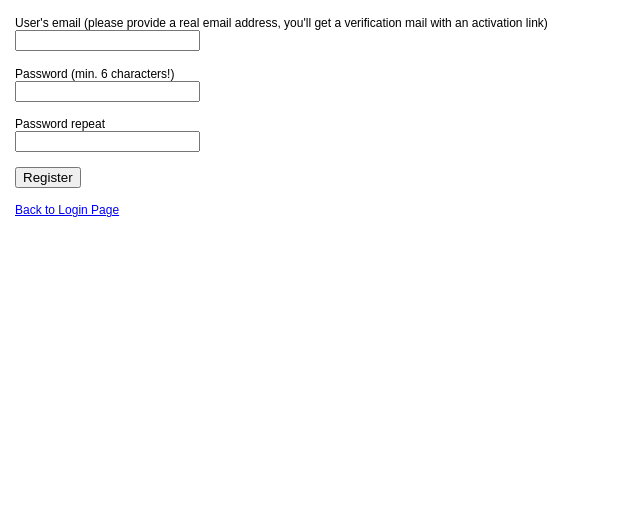
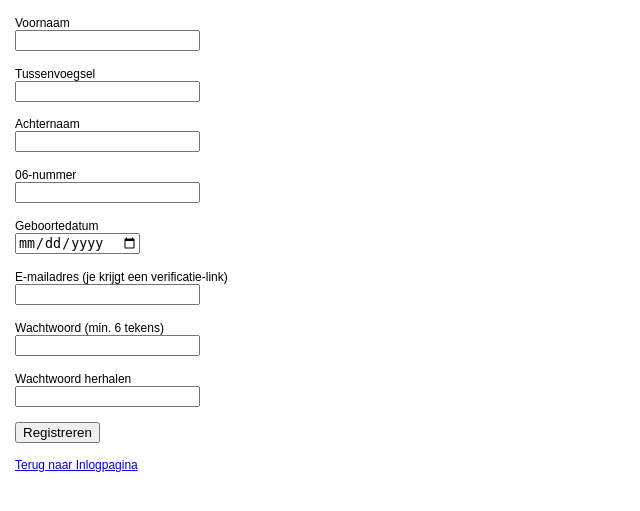
Before and after one commit to RAUW/RAUW, a PHP site: page /register.php in a window 1280 px wide. Shown: the top 511 px of the page, without its empty margins (0-640 px from the left). Run offline with PHP 8.4, Linux system fonts and the light colour scheme; some libraries are stand-ins or nearby versions.

Commit message:
Updated php-login-advanced-2
Extra fields during registration
Dutch language

```diff
--- a/php-login-advanced-2/classes/Login.php
+++ b/php-login-advanced-2/classes/Login.php
@@ -65,6 +65,7 @@ class Login
         // if user tried to log out
         if (isset($_GET["logout"])) {
             $this->doLogout();
+
 
         // if user has an active session on the server
         } elseif (!empty($_SESSION['user_email']) && ($_SESSION['user_logged_in'] == 1)) {
@@ -201,6 +202,7 @@ class Login
                         // write user data into PHP SESSION [a file on your server]
                         $_SESSION['user_id'] = $result_row->user_id;
                         $_SESSION['user_email'] = $result_row->user_email;
+                        $_SESSION['first_name'] = $result_row->first_name;
                         $_SESSION['user_logged_in'] = 1;
 
                         // declare user id, set the login status to true
@@ -274,6 +276,7 @@ class Login
                 // write user data into PHP SESSION [a file on your server]
                 $_SESSION['user_id'] = $result_row->user_id;
                 $_SESSION['user_email'] = $result_row->user_email;
+                $_SESSION['first_name'] = $result_row->first_name;
                 $_SESSION['user_logged_in'] = 1;
 
                 // declare user id, set the login status to true
@@ -566,7 +569,7 @@ class Login
         $mail->Subject = EMAIL_PASSWORDRESET_SUBJECT;
 
         $link    = EMAIL_PASSWORDRESET_URL.'?user_email='.urlencode($user_email).'&verification_code='.urlencode($user_password_reset_hash);
-        $mail->Body = EMAIL_PASSWORDRESET_CONTENT . ' ' . $link;
+        $mail->Body = EMAIL_PASSWORDRESET_CONTENT.$link;
 
         if(!$mail->Send()) {
             $this->errors[] = MESSAGE_PASSWORD_RESET_MAIL_FAILED . $mail->ErrorInfo;
--- a/php-login-advanced-2/classes/Registration.php
+++ b/php-login-advanced-2/classes/Registration.php
@@ -33,7 +33,7 @@ class Registration
 
         // if we have such a POST request, call the registerNewUser() method
         if (isset($_POST["register"])) {
-            $this->registerNewUser($_POST['user_email'], $_POST['user_password_new'], $_POST['user_password_repeat']);
+            $this->registerNewUser($_POST['user_email'], $_POST['user_password_new'], $_POST['user_password_repeat'], $_POST['first_name'], $_POST['middle_name'], $_POST['last_name'], $_POST['telephone_number'], $_POST['date_of_birth']);
         // if we have such a GET request, call the verifyNewUser() method
         } else if (isset($_GET["id"]) && isset($_GET["verification_code"])) {
             $this->verifyNewUser($_GET["id"], $_GET["verification_code"]);
@@ -71,7 +71,7 @@ class Registration
      * handles the entire registration process. checks all error possibilities, and creates a new user in the database if
      * everything is fine
      */
-    private function registerNewUser($user_email, $user_password, $user_password_repeat)
+    private function registerNewUser($user_email, $user_password, $user_password_repeat, $first_name, $middle_name, $last_name, $telephone_number, $date_of_birth)
     {
         // we just remove extra space on username and email
         $user_email = trim($user_email);
@@ -82,6 +82,8 @@ class Registration
             $this->errors[] = MESSAGE_EMAIL_EMPTY;
         } elseif (strlen($user_email) > 64) {
             $this->errors[] = MESSAGE_EMAIL_TOO_LONG;
+        } elseif (strlen($telephone_number) > 10) {
+            $this->errors[] = MESSAGE_PHONE_TOO_LONG;
         } elseif (!filter_var($user_email, FILTER_VALIDATE_EMAIL)) {
             $this->errors[] = MESSAGE_EMAIL_INVALID;
         } elseif (empty($user_password) || empty($user_password_repeat)) {
@@ -119,9 +121,14 @@ class Registration
                 $user_activation_hash = sha1(uniqid(mt_rand(), true));
 
                 // write new users data into database
-                $query_new_user_insert = $this->db_connection->prepare('INSERT INTO gebruikers (user_password_hash, user_email, user_activation_hash, user_registration_ip, user_registration_datetime) VALUES(:user_password_hash, :user_email, :user_activation_hash, :user_registration_ip, now())');
+                $query_new_user_insert = $this->db_connection->prepare('INSERT INTO gebruikers (user_password_hash, user_email, first_name, middle_name, last_name, telephone_number, date_of_birth, user_activation_hash, user_registration_ip, user_registration_datetime) VALUES(:user_password_hash, :user_email, :first_name, :middle_name, :last_name, :telephone_number, :date_of_birth, :user_activation_hash, :user_registration_ip, now())');
                 $query_new_user_insert->bindValue(':user_password_hash', $user_password_hash, PDO::PARAM_STR);
                 $query_new_user_insert->bindValue(':user_email', $user_email, PDO::PARAM_STR);
+                $query_new_user_insert->bindValue(':first_name', $first_name, PDO::PARAM_STR);
+                $query_new_user_insert->bindValue(':middle_name', $middle_name, PDO::PARAM_STR);
+                $query_new_user_insert->bindValue(':last_name', $last_name, PDO::PARAM_STR);
+                $query_new_user_insert->bindValue(':telephone_number', $telephone_number, PDO::PARAM_STR);
+                $query_new_user_insert->bindValue(':date_of_birth', $date_of_birth, PDO::PARAM_STR);
                 $query_new_user_insert->bindValue(':user_activation_hash', $user_activation_hash, PDO::PARAM_STR);
                 $query_new_user_insert->bindValue(':user_registration_ip', $_SERVER['REMOTE_ADDR'], PDO::PARAM_STR);
                 $query_new_user_insert->execute();
@@ -188,7 +195,7 @@ class Registration
         $link = EMAIL_VERIFICATION_URL.'?id='.urlencode($user_id).'&verification_code='.urlencode($user_activation_hash);
 
         // the link to your register.php, please set this value in config/email_verification.php
-        $mail->Body = EMAIL_VERIFICATION_CONTENT.' '.$link;
+        $mail->Body = EMAIL_VERIFICATION_CONTENT.$link;
 
         if(!$mail->Send()) {
             $this->errors[] = MESSAGE_VERIFICATION_MAIL_NOT_SENT . $mail->ErrorInfo;
--- a/php-login-advanced-2/config/config.php
+++ b/php-login-advanced-2/config/config.php
@@ -64,7 +64,7 @@ define("COOKIE_SECRET_KEY", "");
 define("EMAIL_USE_SMTP", false);
 define("EMAIL_SMTP_HOST", "ssl://smtp.upcmail.nl");
 define("EMAIL_SMTP_AUTH", true);
-define("EMAIL_SMTP_USERNAME", "");
+define("EMAIL_SMTP_USERNAME", "info@rauwamsterdam.com");
 define("EMAIL_SMTP_PASSWORD", "");
 define("EMAIL_SMTP_PORT", 465);
 define("EMAIL_SMTP_ENCRYPTION", "ssl");
@@ -74,10 +74,10 @@ define("EMAIL_SMTP_ENCRYPTION", "ssl");
  * Set the absolute URL to password_reset.php, necessary for email password reset links
  */
 define("EMAIL_PASSWORDRESET_URL", "http://rauwamsterdam.com/php-login-advanced-2/password_reset.php");
-define("EMAIL_PASSWORDRESET_FROM", "no-reply@example.com");
-define("EMAIL_PASSWORDRESET_FROM_NAME", "My Project");
-define("EMAIL_PASSWORDRESET_SUBJECT", "Password reset for PROJECT XY");
-define("EMAIL_PASSWORDRESET_CONTENT", "Please click on this link to reset your password:");
+define("EMAIL_PASSWORDRESET_FROM", "no-reply@rauwamsterdam.com");
+define("EMAIL_PASSWORDRESET_FROM_NAME", "RAUW amsterdam");
+define("EMAIL_PASSWORDRESET_SUBJECT", "Wachtwoord reset voor RAUW-account");
+define("EMAIL_PASSWORDRESET_CONTENT", "Klik op onderstaande link om je wachtwoord te resetten:\n\nMocht je vragen hebben, contact ons dan via www.rauwamsterdam.com.\n\n");
 
 /**
  * Configuration for: verification email data
@@ -85,9 +85,9 @@ define("EMAIL_PASSWORDRESET_CONTENT", "Please click on this link to reset your p
  */
 define("EMAIL_VERIFICATION_URL", "http://www.rauwamsterdam.com/php-login-advanced-2/register.php");
 define("EMAIL_VERIFICATION_FROM", "no-reply@rauwamsterdam.com");
-define("EMAIL_VERIFICATION_FROM_NAME", "My Project");
-define("EMAIL_VERIFICATION_SUBJECT", "Account activation for PROJECT XY");
-define("EMAIL_VERIFICATION_CONTENT", "Please click on this link to activate your account:");
+define("EMAIL_VERIFICATION_FROM_NAME", "RAUW amsterdam");
+define("EMAIL_VERIFICATION_SUBJECT", "Activeer je RAUW-account");
+define("EMAIL_VERIFICATION_CONTENT", "Klik op onderstaande link om je account te activeren.\n\nMocht je vragen hebben, contact ons dan via www.rauwamsterdam.com.\n\n");
 
 /**
  * Configuration for: Hashing strength
--- a/php-login-advanced-2/edit.php
+++ b/php-login-advanced-2/edit.php
@@ -12,7 +12,7 @@ if (version_compare(PHP_VERSION, '5.3.7', '<')) {
 require_once('config/config.php');
 
 // include the to-be-used language, english by default. feel free to translate your project and include something else
-require_once('translations/en.php');
+require_once('translations/nl.php');
 
 // include the PHPMailer library
 require_once('libraries/PHPMailer.php');
--- a/php-login-advanced-2/index.php
+++ b/php-login-advanced-2/index.php
@@ -22,7 +22,7 @@ if (version_compare(PHP_VERSION, '5.3.7', '<')) {
 require_once('config/config.php');
 
 // include the to-be-used language, english by default. feel free to translate your project and include something else
-require_once('translations/en.php');
+require_once('translations/nl.php');
 
 // include the PHPMailer library
 require_once('libraries/PHPMailer.php');
@@ -40,8 +40,12 @@ if ($login->isUserLoggedIn() == true) {
     // for demonstration purposes, we simply show the "you are logged in" view.
     include("views/logged_in.php");
 
+echo "{\"success\": 1, \"message\": \"Login success!!\"}";
+
 } else {
     // the user is not logged in. you can do whatever you want here.
     // for demonstration purposes, we simply show the "you are not logged in" view.
     include("views/not_logged_in.php");
+
+echo "{\"success\": 0, \"message\": \"Login failed!!\"}";
 }
--- a/php-login-advanced-2/password_reset.php
+++ b/php-login-advanced-2/password_reset.php
@@ -12,7 +12,7 @@ if (version_compare(PHP_VERSION, '5.3.7', '<')) {
 require_once('config/config.php');
 
 // include the to-be-used language, english by default. feel free to translate your project and include something else
-require_once('translations/en.php');
+require_once('translations/nl.php');
 
 // include the PHPMailer library
 require_once('libraries/PHPMailer.php');
--- a/php-login-advanced-2/register.php
+++ b/php-login-advanced-2/register.php
@@ -12,7 +12,7 @@ if (version_compare(PHP_VERSION, '5.3.7', '<')) {
 require_once('config/config.php');
 
 // include the to-be-used language, english by default. feel free to translate your project and include something else
-require_once('translations/en.php');
+require_once('translations/nl.php');
 
 // include the PHPMailer library
 require_once('libraries/PHPMailer.php');
--- a/php-login-advanced-2/translations/en.php
+++ b/php-login-advanced-2/translations/en.php
@@ -32,6 +32,7 @@ define("MESSAGE_PASSWORD_RESET_MAIL_SUCCESSFULLY_SENT", "Password reset mail suc
 define("MESSAGE_PASSWORD_TOO_SHORT", "Password has a minimum length of 6 characters");
 define("MESSAGE_PASSWORD_WRONG", "Wrong password. Try again.");
 define("MESSAGE_PASSWORD_WRONG_3_TIMES", "You have entered an incorrect password 3 or more times already. Please wait 30 seconds to try again.");
+define("MESSAGE_PHONE_TOO_LONG", "Vul 10 cijfers in als telefoonnummer.");
 define("MESSAGE_REGISTRATION_ACTIVATION_NOT_SUCCESSFUL", "Sorry, no such id/verification code combination here...");
 define("MESSAGE_REGISTRATION_ACTIVATION_SUCCESSFUL", "Activation was successful! You can now log in!");
 define("MESSAGE_REGISTRATION_FAILED", "Sorry, your registration failed. Please go back and try again.");
@@ -77,5 +78,5 @@ define("WORDING_REMEMBER_ME", "Keep me logged in (for 2 weeks)");
 define("WORDING_REQUEST_PASSWORD_RESET", "Request a password reset. Enter your username and you'll get a mail with instructions:");
 define("WORDING_RESET_PASSWORD", "Reset my password");
 define("WORDING_SUBMIT_NEW_PASSWORD", "Submit new password");
-define("WORDING_USEREMAIL", "Your email");
+define("WORDING_USERNAME", "Username");
 define("WORDING_YOU_ARE_LOGGED_IN_AS", "You are logged in as ");
--- /dev/null
+++ b/php-login-advanced-2/translations/nl.php
@@ -0,0 +1,88 @@
+<?php
+
+/**
+ * Please note: we can use unencoded characters like ö, é etc here as we use the html5 doctype with utf8 encoding
+ * in the application's header (in views/_header.php). To add new languages simply copy this file,
+ * and create a language switch in your root files.
+ */
+
+// login & registration classes
+define("MESSAGE_ACCOUNT_NOT_ACTIVATED", "Je account is nog niet geactiveerd. Check je mailbox en klik op de link.");
+//define("MESSAGE_CAPTCHA_WRONG", "Captcha was wrong!");
+define("MESSAGE_COOKIE_INVALID", "Ongeldig cookie.");
+define("MESSAGE_DATABASE_ERROR", "Database verbindingsprobleem.");
+define("MESSAGE_EMAIL_ALREADY_EXISTS", "Dit e-mailadres is al geregistreerd. Klik op \"Wachtwoord vergeten\" als je je wachtwoord vergeten bent.");
+define("MESSAGE_EMAIL_CHANGE_FAILED", "Oops, wijzigen van je e-mailadres mislukt");
+define("MESSAGE_EMAIL_CHANGED_SUCCESSFULLY", "Je e-mailadres is succesvol gewijzigd, naar: ");
+define("MESSAGE_EMAIL_EMPTY", "Vul je e-mailadres in.");
+define("MESSAGE_EMAIL_INVALID", "Gebruik een correct format voor je e-mailadres.");
+define("MESSAGE_EMAIL_SAME_LIKE_OLD_ONE", "Kies alsjeblieft een ander e-mailadres als je huidige.");
+define("MESSAGE_EMAIL_TOO_LONG", "Je e-mailadres mag niet langer zijn dan 64 tekens.");
+define("MESSAGE_LINK_PARAMETER_EMPTY", "Lege link parameter data.");
+define("MESSAGE_LOGGED_OUT", "Je bent nu uitgelogd.");
+// The "login failed"-message is a security improved feedback that doesn't show a potential attacker if the user exists or not
+define("MESSAGE_LOGIN_FAILED", "Inloggen mislukt.");
+define("MESSAGE_OLD_PASSWORD_WRONG", "Je OUDE wachtwoord klopt niet.");
+define("MESSAGE_PASSWORD_BAD_CONFIRM", "Je nieuwe wachtwoorden komen niet overeen.");
+define("MESSAGE_PASSWORD_CHANGE_FAILED", "Oops, wachtwoord wijzigen mislukt.");
+define("MESSAGE_PASSWORD_CHANGED_SUCCESSFULLY", "Wachtwoord succesvol gewijzigd.");
+define("MESSAGE_PASSWORD_EMPTY", "Vul je wachtwoord in.");
+define("MESSAGE_PASSWORD_RESET_MAIL_FAILED", "Wachtwoord reset e-mail niet succesvol verzonden. Error: ");
+define("MESSAGE_PASSWORD_RESET_MAIL_SUCCESSFULLY_SENT", "Wachtwoord reset e-mail succesvol verzonden.");
+define("MESSAGE_PASSWORD_TOO_SHORT", "Wachtwoord dient een minimum lengte van 6 tekens te hebben.");
+define("MESSAGE_PASSWORD_WRONG", "Verkeerd wachtwoord. Probeer opnieuw.");
+define("MESSAGE_PASSWORD_WRONG_3_TIMES", "Je hebt 3 keer een verkeerd wachtwoord ingevoerd. Probeer het over 30 seconden opnieuw.");
+define("MESSAGE_PHONE_TOO_LONG", "Vul 10 cijfers in als telefoonnummer.");
+define("MESSAGE_REGISTRATION_ACTIVATION_NOT_SUCCESSFUL", "Oops, combinatie e-mailadres en verificatie code niet gevonden.");
+define("MESSAGE_REGISTRATION_ACTIVATION_SUCCESSFUL", "Activatie succesvol. Je kunt inloggen!");
+define("MESSAGE_REGISTRATION_FAILED", "Oops, registratie mislukt. Probeer het opnieuw.");
+define("MESSAGE_RESET_LINK_HAS_EXPIRED", "Je reset-link is verlopen. Gebruik deze link alsjeblieft binnen 60 minuten.");
+define("MESSAGE_VERIFICATION_MAIL_ERROR", "Oops, verificatie e-mail niet verzonden. Je account is nog niet geregistreerd.");
+define("MESSAGE_VERIFICATION_MAIL_NOT_SENT", "Verificatie e-mail niet succesvol verzonden. Error: ");
+define("MESSAGE_VERIFICATION_MAIL_SENT", "Account succesvol geregistreerd. Check je mailbox en klik op de link als laatste stap.");
+define("MESSAGE_USER_DOES_NOT_EXIST", "Deze account bestaat niet.");
+//define("MESSAGE_USERNAME_BAD_LENGTH", "Username cannot be shorter than 2 or longer than 64 characters");
+//define("MESSAGE_USERNAME_CHANGE_FAILED", "Sorry, your chosen username renaming failed");
+//define("MESSAGE_USERNAME_CHANGED_SUCCESSFULLY", "Your username has been changed successfully. New username is ");
+//define("MESSAGE_USERNAME_EMPTY", "Username field was empty");
+define("MESSAGE_USERNAME_EXISTS", "Dit e-mailadres staat al geregistreerd.");
+//define("MESSAGE_USERNAME_INVALID", "Username does not fit the name scheme: only a-Z and numbers are allowed, 2 to 64 characters");
+//define("MESSAGE_USERNAME_SAME_LIKE_OLD_ONE", "Sorry, that username is the same as your current one. Please choose another one.");
+
+// views
+define("WORDING_BACK_TO_LOGIN", "Terug naar Inlogpagina");
+define("WORDING_CHANGE_EMAIL", "Wijzig e-mailadres");
+define("WORDING_CHANGE_PASSWORD", "Wijzig wachtwoord");
+//define("WORDING_CHANGE_USERNAME", "Change username");
+define("WORDING_CURRENTLY", "huidig");
+define("WORDING_EDIT_USER_DATA", "Wijzig gegevens");
+define("WORDING_EDIT_YOUR_CREDENTIALS", "Je bent ingelogd en kunt hier je gegevens wijzigen");
+define("WORDING_FORGOT_MY_PASSWORD", "Wachtwoord vergeten");
+define("WORDING_LOGIN", "Log in");
+define("WORDING_LOGOUT", "Log uit");
+define("WORDING_NEW_EMAIL", "Nieuw e-mailadres");
+define("WORDING_NEW_PASSWORD", "Nieuw wachtwoord");
+define("WORDING_NEW_PASSWORD_REPEAT", "Herhaal nieuw wachtwoord");
+//define("WORDING_NEW_USERNAME", "New username (username cannot be empty and must be azAZ09 and 2-64 characters)");
+define("WORDING_OLD_PASSWORD", "Je OUDE wachtwoord");
+define("WORDING_PASSWORD", "Wachtwoord");
+define("WORDING_PROFILE_PICTURE", "Je profielfoto (van gravatar):");
+define("WORDING_REGISTER", "Registreren");
+define("WORDING_REGISTER_NEW_ACCOUNT", "Registreren");
+//define("WORDING_REGISTRATION_CAPTCHA", "Please enter these characters");
+define("WORDING_REGISTRATION_EMAIL", "E-mailadres (je krijgt een verificatie-link)");
+define("WORDING_REGISTRATION_PASSWORD", "Wachtwoord (min. 6 tekens)");
+define("WORDING_REGISTRATION_PASSWORD_REPEAT", "Wachtwoord herhalen");
+//define("WORDING_REGISTRATION_USERNAME", "Username (only letters and numbers, 2 to 64 characters)");
+define("WORDING_REMEMBER_ME", "Login onthouden");
+define("WORDING_REQUEST_PASSWORD_RESET", "Vul je e-mailadres in en ontvang een e-mail met instructies");
+define("WORDING_RESET_PASSWORD", "Reset mijn wachtwoord");
+define("WORDING_SUBMIT_NEW_PASSWORD", "Bevestig nieuw wachtwoord");
+define("WORDING_USEREMAIL", "E-mailadres");
+define("WORDING_YOU_ARE_LOGGED_IN_AS", "Welkom, ");
+
+define("WORDING_FIRSTNAME", "Voornaam");
+define("WORDING_MIDDLENAME", "Tussenvoegsel");
+define("WORDING_LASTNAME", "Achternaam");
+define("WORDING_TELEPHONE", "06-nummer");
+define("WORDING_DATEOFBIRTH", "Geboortedatum");
--- a/php-login-advanced-2/views/_header.php
+++ b/php-login-advanced-2/views/_header.php
@@ -21,7 +21,12 @@
         input[type=text],
         input[type=password],
         input[type=submit],
-        input[type=email] {
+        input[type=email],
+        input[type=date],
+        input[type=tel],
+        input[type=text],
+        input[type=text],
+        input[type=text] {
             display: block;
             margin-bottom: 15px;
         }
--- a/php-login-advanced-2/views/logged_in.php
+++ b/php-login-advanced-2/views/logged_in.php
@@ -2,7 +2,7 @@
 
 <?php
 // if you need the user's information, just put them into the $_SESSION variable and output them here
-echo WORDING_YOU_ARE_LOGGED_IN_AS . $_SESSION['user_email'] . "<br />";
+echo WORDING_YOU_ARE_LOGGED_IN_AS . $_SESSION['first_name'] . "<br />";
 //echo WORDING_PROFILE_PICTURE . '<br/><img src="' . $login->user_gravatar_image_url . '" />;
 echo WORDING_PROFILE_PICTURE . '<br/>' . $login->user_gravatar_image_tag;
 ?>
--- a/php-login-advanced-2/views/register.php
+++ b/php-login-advanced-2/views/register.php
@@ -4,6 +4,22 @@
 <?php if (!$registration->registration_successful && !$registration->verification_successful) { ?>
 
 	<form method="post" action="register.php" name="registerform">
+
+	<label for="first_name"><?php echo WORDING_FIRSTNAME; ?></label>
+    <input id="first_name" type="text" name="first_name" required />
+
+    <label for="middle_name"><?php echo WORDING_MIDDLENAME; ?></label>
+    <input id="middle_name" type="text" name="middle_name" />
+
+    <label for="last_name"><?php echo WORDING_LASTNAME; ?></label>
+    <input id="last_name" type="text" name="last_name" required />
+
+    <label for="telephone_number"><?php echo WORDING_TELEPHONE; ?></label>
+    <input id="telephone_number" type="tel" name="telephone_number" pattern=".{10,}" required />
+
+    <label for="date_of_birth"><?php echo WORDING_DATEOFBIRTH; ?></label>
+    <input id="date_of_birth" type="date" name="date_of_birth" required />
+
     <label for="user_email"><?php echo WORDING_REGISTRATION_EMAIL; ?></label>
     <input id="user_email" type="email" name="user_email" required />
 
```
